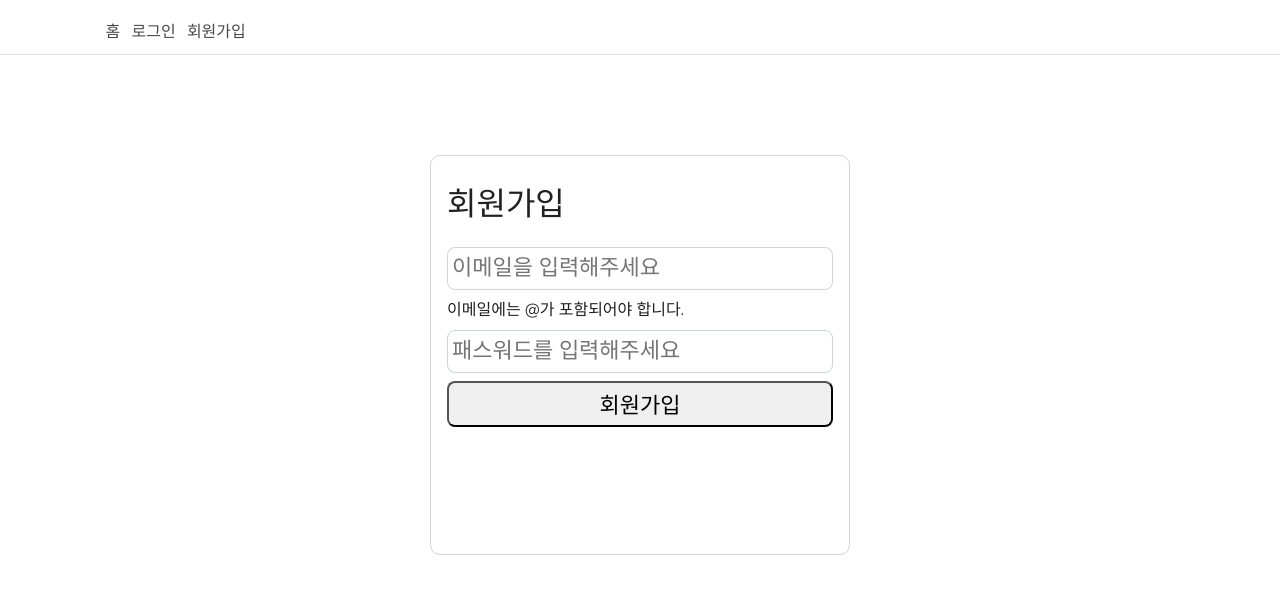
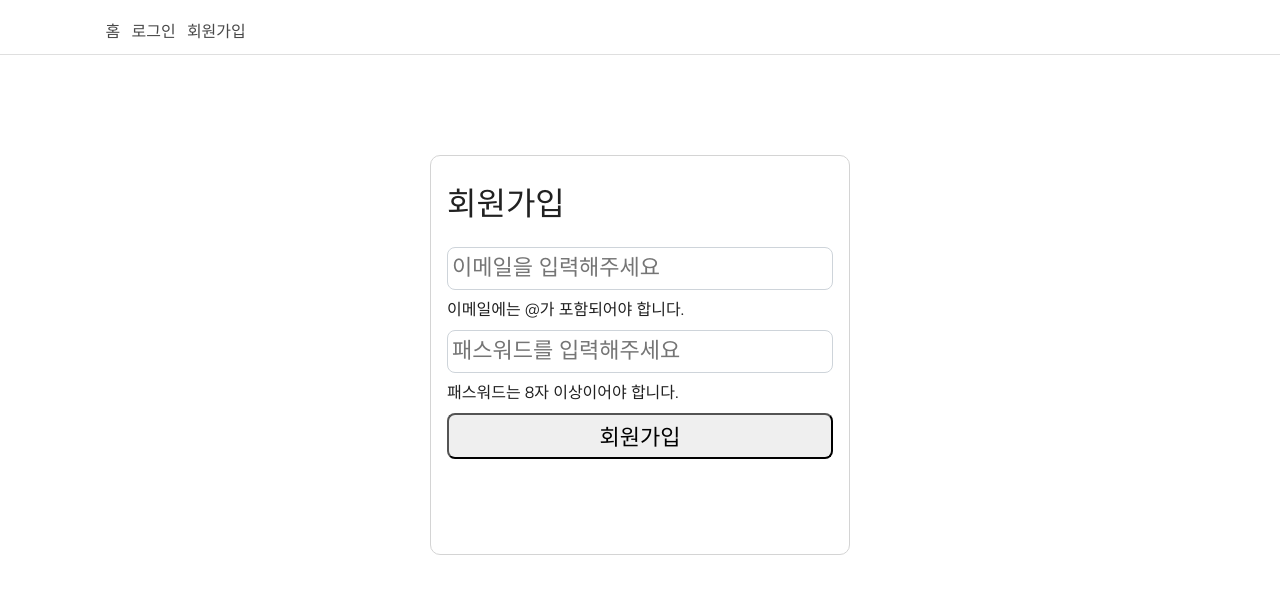
Before and after one commit to stellum/wanted-pre-onboarding-frontend, a React (Create React App) app: page /signup in a window 1280 px wide. Shown: the top 594 px of the page. Built offline with nearby package versions, Linux system fonts and the light colour scheme.

Commit message:
feat: 패스워드 유효성 검사

```diff
--- a/src/pages/SignUpPage.jsx
+++ b/src/pages/SignUpPage.jsx
@@ -5,12 +5,19 @@ import useInputs from "../lib/hooks/useInputs";
 const SignUpPage = () => {
   const [signUpData, setSignUpData] = useInputs({ email: "", password: "" });
   const [emailError, setEmailError] = useState("");
+  const [passwordError, setPasswordError] = useState("");
 
   useEffect(() => {
     if (!signUpData.email.includes("@")) {
       setEmailError("이메일에는 @가 포함되어야 합니다.");
     } else {
       setEmailError("유효한 이메일 입니다 :)");
+    }
+
+    if (signUpData.password.length < 8) {
+      setPasswordError("패스워드는 8자 이상이어야 합니다.");
+    } else {
+      setPasswordError("유효한 패스워드 입니다 :)");
     }
   }, [signUpData]);
 
@@ -39,6 +46,7 @@ const SignUpPage = () => {
           onChange={setSignUpData}
           data-testid="password-input"
         />
+        {passwordError && <div className={classes.error}>{passwordError}</div>}
 
         <button data-testid="signup-button">회원가입</button>
       </form>
```
Also changed, not shown: 1 other file (tests, documents, lock files or other folders).
